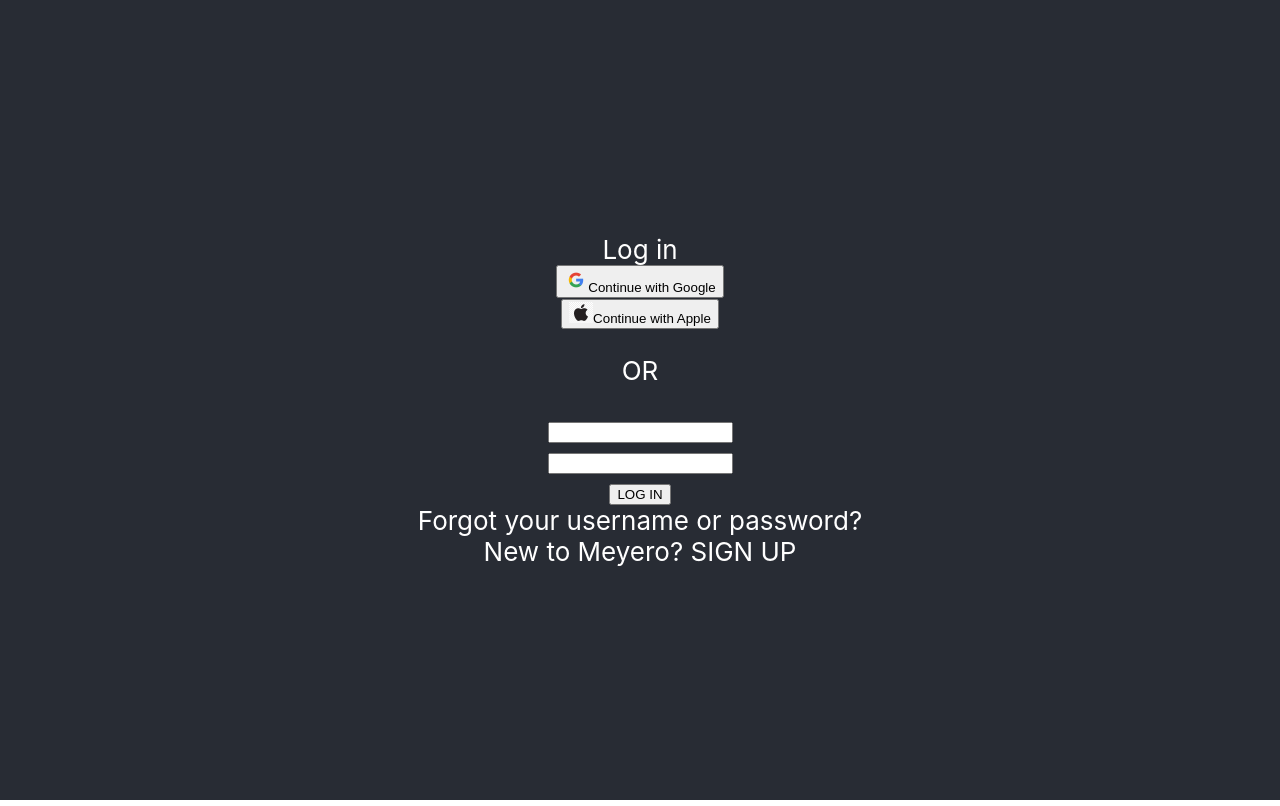
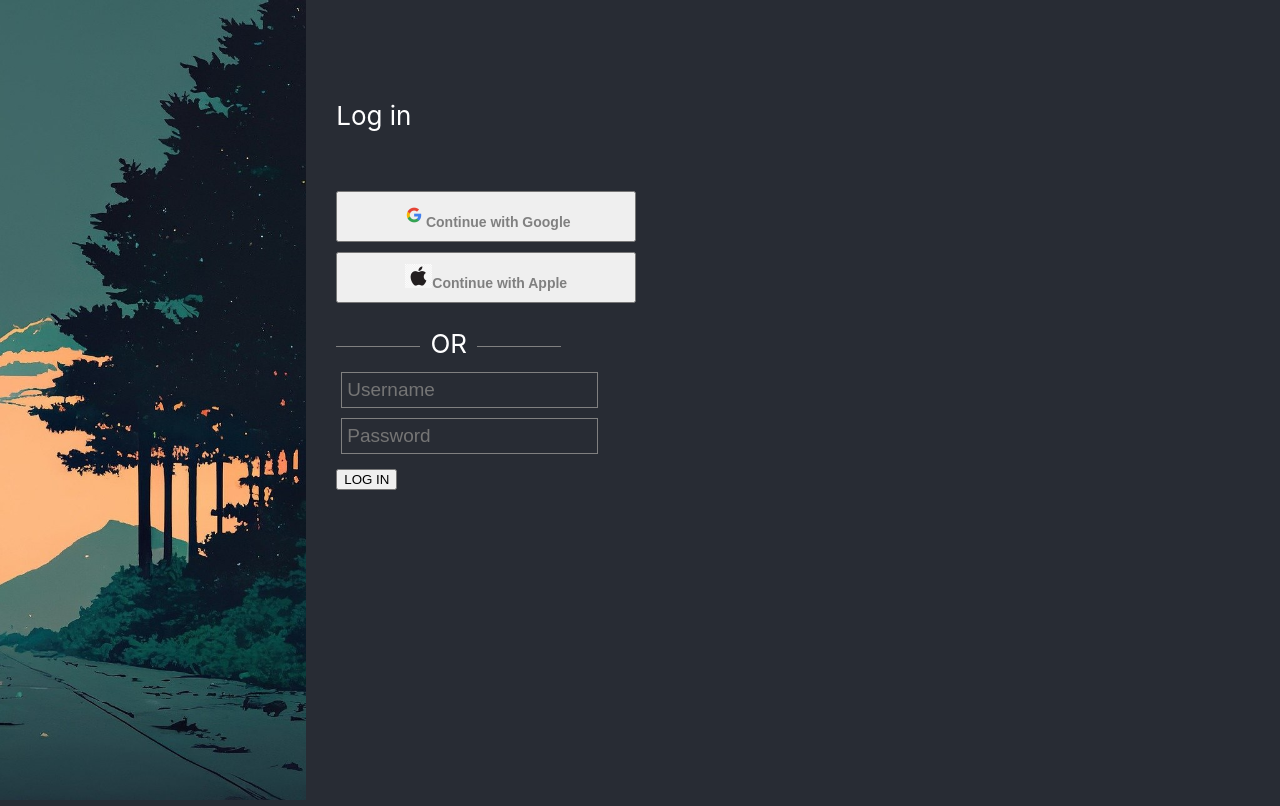
Before and after one commit to Atul-Bhatt/meyero, a React (Create React App) app in the folder client/: page / in a window 1280 px wide. Built offline with nearby package versions, Linux system fonts and the light colour scheme.

Commit message:
css for login page

```diff
--- a/client/src/App.css
+++ b/client/src/App.css
@@ -17,9 +17,9 @@
   background-color: #282c34;
   min-height: 100vh;
   display: flex;
-  flex-direction: column;
+  flex-direction: row;
   align-items: center;
-  justify-content: center;
+  justify-content: flex-start;
   font-size: calc(10px + 2vmin);
   color: white;
 }
--- a/client/src/Components/LoginSignup/LoginSignup.css
+++ b/client/src/Components/LoginSignup/LoginSignup.css
@@ -0,0 +1,64 @@
+.main-container {
+    display: flex;
+    justify-content: flex-start;
+}
+
+.background-image {
+    object-fit: cover;
+    width:100%;
+    max-height:100vh;
+}
+
+.right-container {
+    display: flex;
+    flex-direction: column;
+    align-items: flex-start;
+    margin-left: 30px;
+}
+
+.right-container .header {
+    margin-top: 100px;
+    margin-bottom: 50px;
+}
+
+.other-login-button {
+    cursor: pointer;
+    padding: 10px;
+    width: 300px;
+    margin-top: 10px;
+}
+
+.other-login-button span {
+    font-size: 14px;
+    font-weight: 600;
+    font-family: arial, sans-serif;
+    color: grey;
+}
+
+.line-container {
+    margin-top: 30px;
+    width: 75%;
+}
+
+.line-container p {
+    width: 100%;
+    text-align: center;
+    border-bottom: 1px solid grey;
+    line-height: 0.1em;
+    margin: 10px 0 20px;
+ }
+
+ .line-container span {
+    background-color: #282c34;
+    padding:0 10px;
+ }
+
+.input input {
+    height: 24px;
+    background: transparent;
+    border: 1px solid grey;
+    outline: none;
+    font-size: 19px;
+    padding: 5px;
+    margin: 5px;
+}
--- a/client/src/Components/LoginSignup/LoginSignup.jsx
+++ b/client/src/Components/LoginSignup/LoginSignup.jsx
@@ -2,41 +2,43 @@
 
 import google_logo from '../Assets/google_logo.png'
 import apple_logo from '../Assets/apple_logo.png'
+import login_background from '../Assets/login_background.jpg'
 
 const LoginSignup = () => {
     return (
-        <div className='container'>
+       <div className="main-container">
+        <div className="left-container">
+            <img src={login_background} alt="" className="background-image" />
+        </div>
+        <div className='right-container'>
         <div className="header">
             <div className="text">Log in</div>
         </div>
-        <div className="otherlogins">
-            <button className="otherLoginButton">
+        <div className="other-logins">
+            <button className="other-login-button">
                 <img src={google_logo} alt="google_logo"></img>
-                Continue with Google
+                <span>Continue with Google</span>
             </button>
             <br/>
-            <button className="otherLoginButton">
+            <button className="other-login-button">
                 <img src={apple_logo} alt="apple_logo" />
-                Continue with Apple
+                <span>Continue with Apple</span>
             </button>
         </div>
-        <p>OR</p>
+        <div class="line-container">
+            <p><span>OR</span></p>
+        </div>
         <div className="inputs">
             <div className="input">
-                <input type="text" />
+                <input type="text" placeholder="Username" />
             </div>
             <div className="input">
-                <input type="password" />
+                <input type="password" placeholder="Password" />
             </div>
         </div>
-        <button className="loginButton">
-            LOG IN
-        </button>
-        <div className="forgotUsernamePassword">
-           Forgot your <a>username</a> or <a>password</a>?
+        <div className="submit-container">
+            <button>LOG IN</button>
         </div>
-        <div className="goToSignUp">
-            New to Meyero? <a>SIGN UP</a>
         </div>
         </div>
     );
```
Also changed, not shown: client/src/Components/Assets/apple_logo.png, client/src/Components/Assets/login_background.jpg (added).
